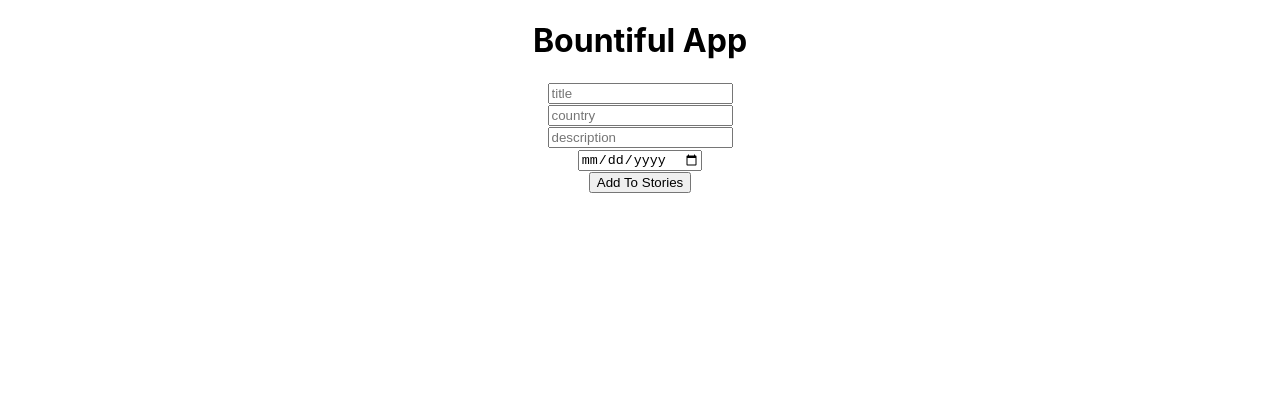
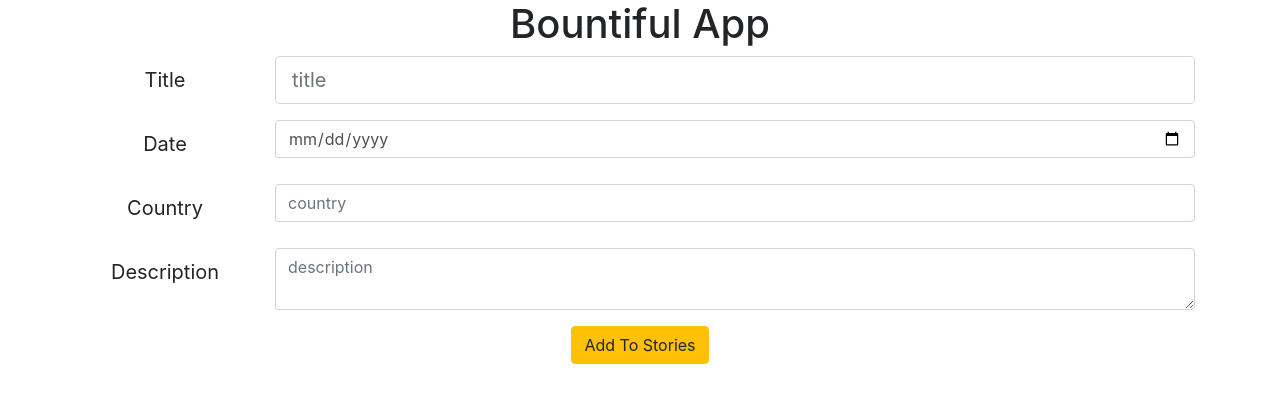
Before and after one commit to build-week-bountiful/Front-end, a React (Create React App) app in the folder bountiful/: page / in a window 1280 px wide. Shown: the top 402 px of the page. Built offline with nearby package versions, Linux system fonts and the light colour scheme.

Commit message:
switched from material ui to reactstrap since material docs required hooks knowledge, redid the stories form in reactstrap, will add reactstrap forms to sign up and login pages next, and then try to generate the data from the backend to frontend

```diff
--- a/bountiful/package.json
+++ b/bountiful/package.json
@@ -3,12 +3,15 @@
   "version": "0.1.0",
   "private": true,
   "dependencies": {
+    "@material-ui/core": "^4.2.1",
     "axios": "^0.19.0",
+    "bootstrap": "^4.3.1",
     "react": "^16.8.6",
     "react-dom": "^16.8.6",
     "react-redux": "^7.1.0",
     "react-router-dom": "^5.0.1",
     "react-scripts": "3.0.1",
+    "reactstrap": "^8.0.1",
     "redux": "^4.0.4",
     "redux-logger": "^3.0.6",
     "redux-thunk": "^2.3.0"
--- a/bountiful/src/App.js
+++ b/bountiful/src/App.js
@@ -1,15 +1,28 @@
 import React,{Component} from 'react';
 import './App.css';
 import StoriesForm from "./components/Stories/StoriesForm";
+import {
+  Container,
+  Row,
+  Col,
+
+} from 'reactstrap';
+
 class App extends Component {
   render(){
       return (
-        <div className="App">
-        <h1>Bountiful App</h1>
-        <div>
-          <StoriesForm/>
-        </div>
-      </div>
+        <Container
+         className="App"
+         >
+        <Row>
+          <Col>
+            <h1>Bountiful App</h1>
+              <div>
+                <StoriesForm/>
+              </div>
+          </Col>
+        </Row>
+      </Container>
     );
 }
 }
--- a/bountiful/src/components/Actions/index.js
+++ b/bountiful/src/components/Actions/index.js
@@ -16,6 +16,7 @@ export const getStories = () => dispatch => {
 
     .catch(err => {
       dispatch({type: FETCHING_FAILED, payload: err})
+      console.log(err)
     })
 }
 
--- a/bountiful/src/components/Stories/StoriesForm.js
+++ b/bountiful/src/components/Stories/StoriesForm.js
@@ -1,6 +1,15 @@
 import React from "react";
 import {connect} from "react-redux";
 import {createStories, } from "../Actions/index";
+import {
+   Col,
+   Form,
+   FormGroup,
+   Label,
+   Input,
+   Button,
+
+  } from 'reactstrap';
 
 class StoriesForm extends React.Component{
   state = {
@@ -23,37 +32,67 @@ class StoriesForm extends React.Component{
     this.props.createStories({title, country, description, date})
     this.setState({title: "", country: "", description: "", date: "",})
   }
+
   render(){
+
     return(
       <div>
-        <form onSubmit={this.addStories}>
-          <input
+        <Form onSubmit={this.addStories}>
+          <FormGroup row>
+          <Label for="title" sm={2} size="lg">Title</Label>
+          <Col sm={10}>
+          <Input
             name="title"
             onChange={this.handleChange}
             type="title"
             placeholder="title"
-            value={this.state.title}/><br/>
-          <input
+            bsSize="lg"
+            value={this.state.title}/>
+          </Col>
+          </FormGroup>
+          <FormGroup row>
+          <Label for="date" sm={2} size="lg">Date</Label>
+          <Col sm={10}>
+
+          <Input
+            name="date"
+            onChange={this.handleChange}
+            type="date"
+            placeholder="date"
+            value={this.state.date}/>
+          </Col>
+          </FormGroup>
+
+          <FormGroup row>
+          <Label for="country" sm={2} size="lg">Country</Label>
+          <Col sm={10}>
+
+          <Input
             name="country"
             onChange={this.handleChange}
             type="country"
             placeholder="country"
-            value={this.state.country}/><br/>
-          <input
+            value={this.state.country}/>
+          </Col>
+          </FormGroup>
+
+          <FormGroup row>
+          <Label for="description" sm={2} size="lg">Description</Label>
+          <Col sm={10}>
+
+          <Input
             name="description"
             onChange={this.handleChange}
-            type="description"
+            type="textarea"
             placeholder="description"
-            value={this.state.description}/><br/>
-          <input
-            name="date"
-            onChange={this.handleChange}
-            type="date"
-            placeholder="date"
-            value={this.state.date}/><br/>
+            value={this.state.description}/>
+          </Col>
+          </FormGroup>
 
-            <button value = "submit">Add To Stories</button>
-        </form>
+          <Button
+            color="warning"
+          >Add To Stories</Button>{" "}
+        </Form>
       </div>
     )
   }
--- a/bountiful/src/index.js
+++ b/bountiful/src/index.js
@@ -8,6 +8,7 @@ import rootReducer from './components/Reducers';
 import thunk from "redux-thunk";
 import logger from "redux-logger";
 import {Provider} from "react-redux";
+import 'bootstrap/dist/css/bootstrap.min.css';
 
 const store = createStore(rootReducer, applyMiddleware(thunk, logger))
 
```
Also changed, not shown: 1 other file (tests, documents, lock files or other folders).
